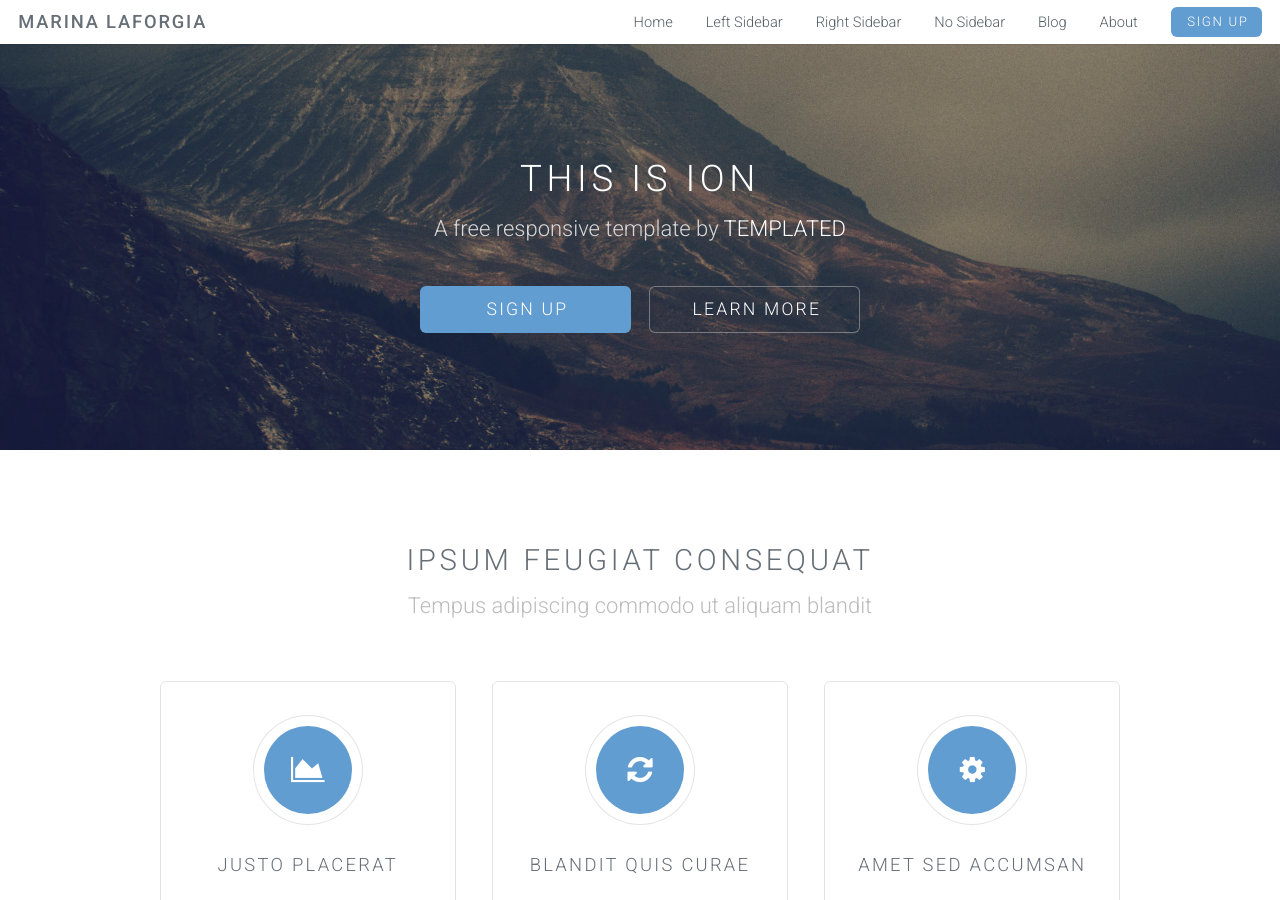
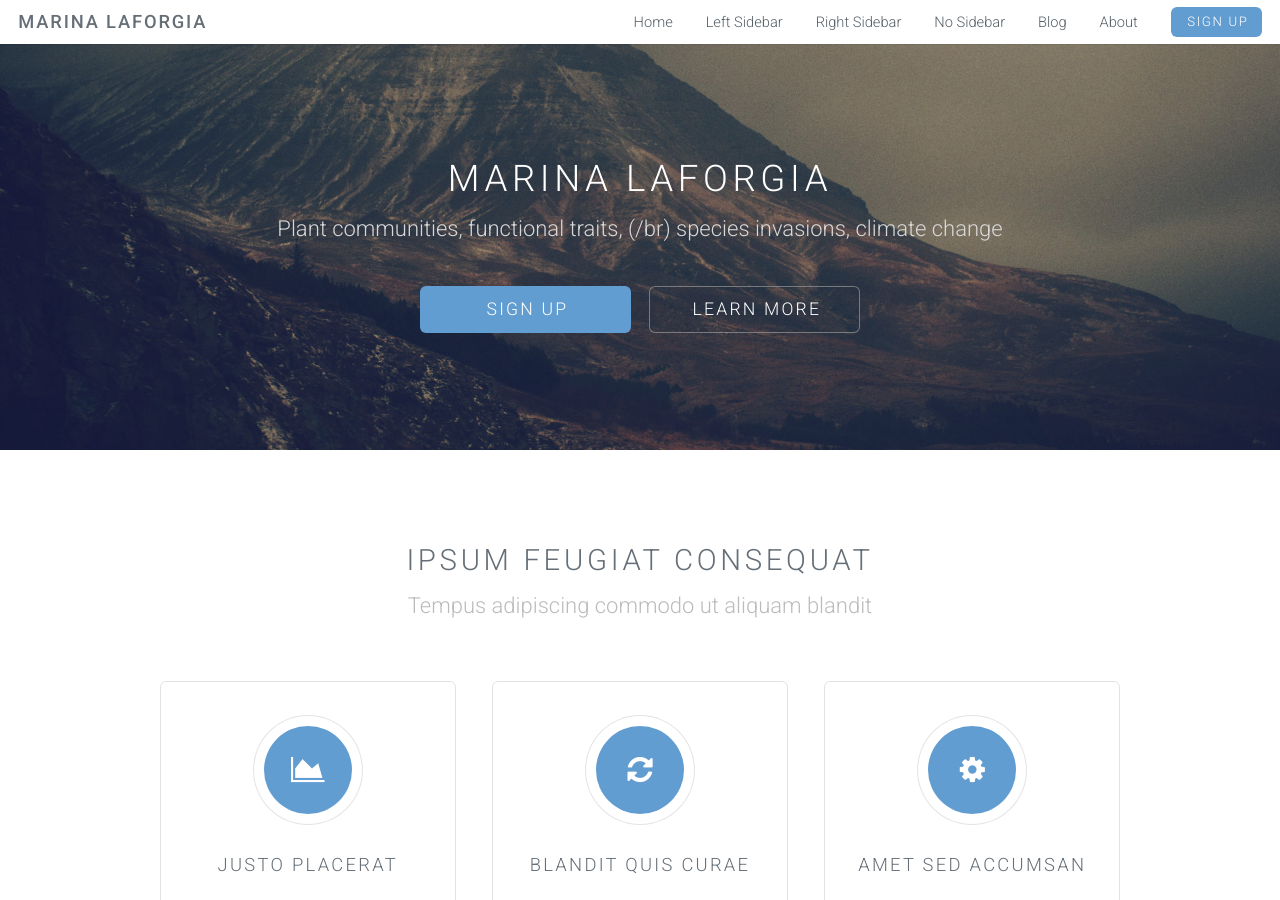
Before and after one commit to marinalaforgia/marinalaforgia.github.io, a Jekyll site: the page built from index.html, in a window 1280 px wide and 900 px high. Built offline with Jekyll 4.4.1, drawn with Linux system fonts in a browser that asks for light colours.

Commit message:
Update landing-page.html

```diff
--- a/_layouts/landing-page.html
+++ b/_layouts/landing-page.html
@@ -10,8 +10,8 @@
         <!-- Banner -->
         <section id="banner">
             <div class="inner">
-                <h2>This is Ion</h2>
-                <p>A free responsive template by <a href="http://templated.co">TEMPLATED</a></p>
+                <h2>Marina LaForgia</h2>
+                <p>Plant communities, functional traits, (/br) species invasions, climate change</p>
                 <ul class="actions">
                     <li><a href="#content" class="button big special">Sign Up</a></li>
                     <li><a href="#elements" class="button big alt">Learn More</a></li>
```
